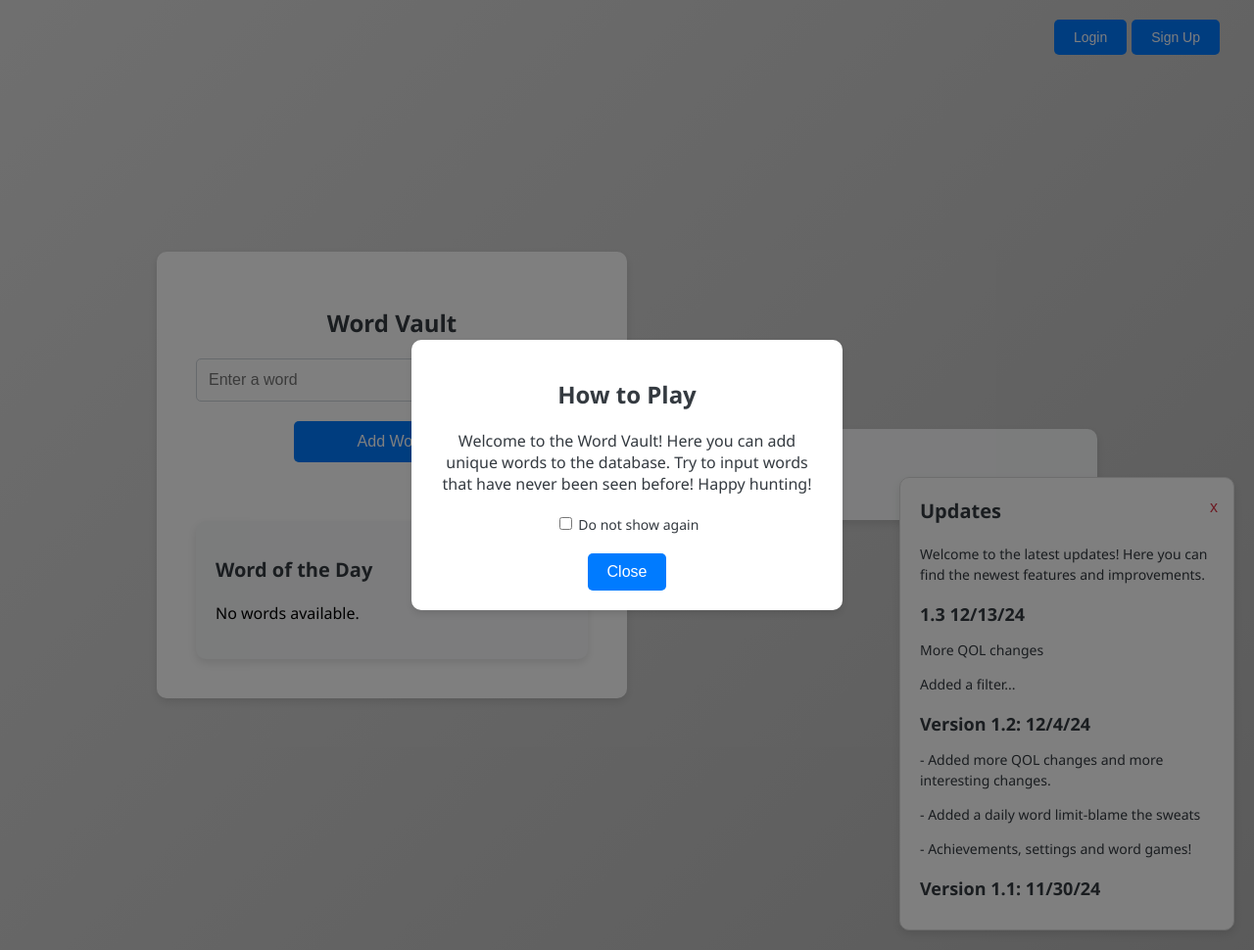
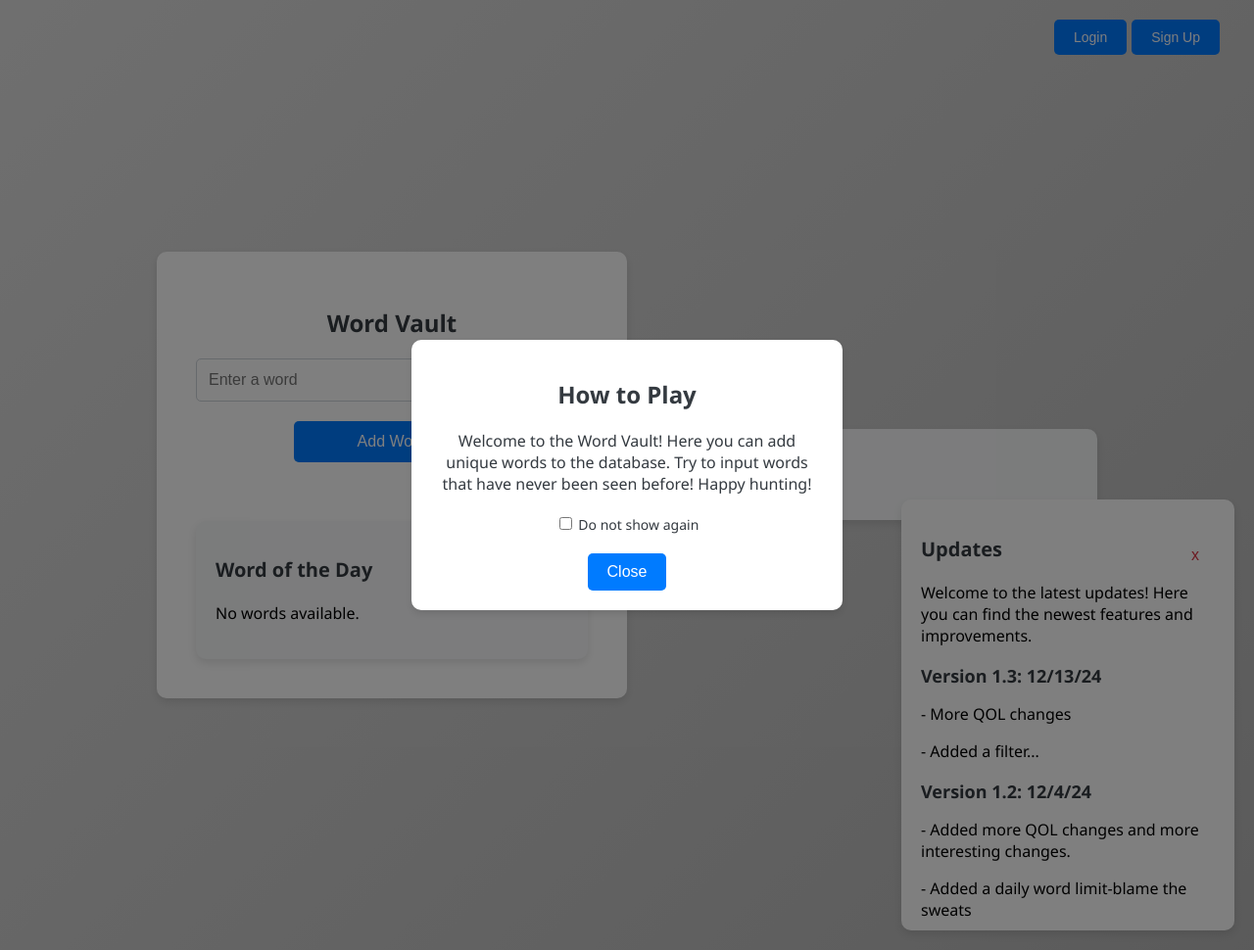
Before and after one commit to vostsoldier/sarcasm-detector, a Flask app: page / in a window 1280 px wide. Shown: the whole page at 98% size. Run offline with Flask 3, Linux system fonts and the light colour scheme; data that the repository does not hold is empty; some libraries are stand-ins or nearby versions.

Commit message:
added scroll pls stuff

```diff
--- a/static/styles.css
+++ b/static/styles.css
@@ -369,24 +369,25 @@ input[type="text"], input[type="password"] {
     position: fixed;
     bottom: 20px;
     right: 20px;
+    width: 300px;
+    max-height: 400px;
     background-color: #ffffff;
     border-radius: 10px;
     box-shadow: 0 4px 8px rgba(0, 0, 0, 0.1);
     padding: 20px;
-    width: 300px;
+    overflow-y: auto;
+    overflow-x: hidden;
     z-index: 1000;
-    border: 1px solid #ddd;
 }
-
 .updates-content {
     position: relative;
     text-align: left;
 }
-/*CHANGE THIS TO CHANGE THE CLOSE BUTTON POSITION*/
+
 .close-button {
     position: absolute;
-    top: 0px;
-    right: -10px;
+    top: 10px;
+    right: 10px;
     background-color: transparent;
     color: #dc3545;
     border: none;
@@ -399,16 +400,22 @@ input[type="text"], input[type="password"] {
     color: #857f7f;
 }
 
-.updates-content h2 {
-    margin-top: 0;
-    font-size: 20px;
-    color: #343a40;
+.updates-tab::-webkit-scrollbar {
+    width: 8px;
 }
 
-.updates-content p {
-    font-size: 14px;
-    color: #343a40;
-    line-height: 1.5;
+.updates-tab::-webkit-scrollbar-track {
+    background: #f1f1f1;
+    border-radius: 10px;
+}
+
+.updates-tab::-webkit-scrollbar-thumb {
+    background: #888;
+    border-radius: 10px;
+}
+
+.updates-tab::-webkit-scrollbar-thumb:hover {
+    background: #555;
 }
 .word-game-pair {
     margin-bottom: 20px;
--- a/templates/index.html
+++ b/templates/index.html
@@ -58,14 +58,15 @@
             <button id="closeUpdates" class="close-button">x</button>
             <h2>Updates</h2>
             <p>Welcome to the latest updates! Here you can find the newest features and improvements.</p>
-            <h3>1.3 12/13/24</h3>
-            <p>More QOL changes</p>
-            <p>Added a filter...</p>
+            <h3>Version 1.3: 12/13/24</h3>
+            <p>- More QOL changes</p>
+            <p>- Added a filter...</p>
             <h3>Version 1.2: 12/4/24</h3>
             <p>- Added more QOL changes and more interesting changes.</p>
             <p>- Added a daily word limit-blame the sweats</p>
             <p>- Achievements, settings and word games!</p>
             <h3>Version 1.1: 11/30/24</h3>
+            <p>- Initial release with basic features.</p>
         </div>
     </div>
     <div id="howToPlayPopup" class="popup">
```
Also changed, not shown: 1 other file.
